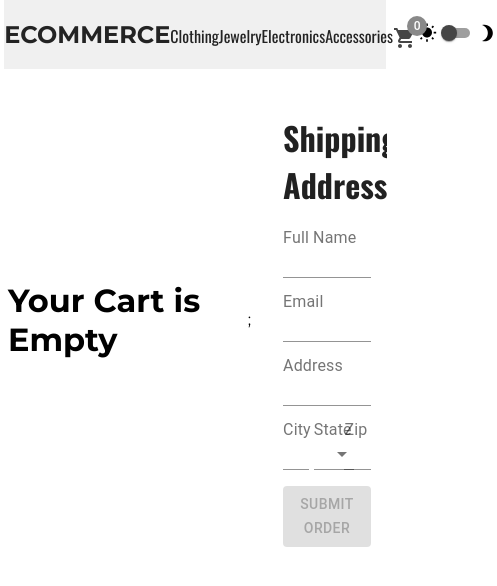
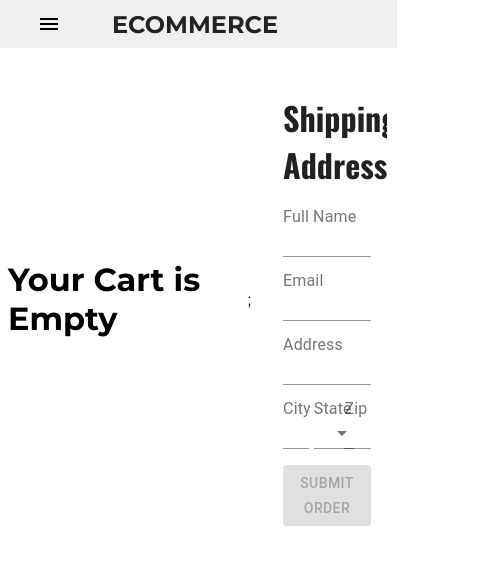
Before and after one commit to kblair40/ecommerce, a React (Create React App) app: page /checkout in a window 390 px wide. Shown: the top 586 px of the page, 497 px wide, since content can reach past the window. Built offline with nearby package versions, Linux system fonts and the light colour scheme.

Commit message:
Add SmallNavbar - hidden on xsDown

```diff
--- a/src/App.js
+++ b/src/App.js
@@ -4,7 +4,8 @@ import withStyles from "@material-ui/core/styles/withStyles";
 import Home from "./pages/Home";
 import Checkout from "./pages/Checkout";
 import Navbar from "./components/Navbar/Navbar";
-import Products from "./components/Products";
+// import Products from "./components/Products";
+import Products from "./components/Products/Products";
 
 // TODO
 // 1.  When user clicks add to cart, snackbar should show up confirming success
--- a/src/components/Navbar/Navbar.js
+++ b/src/components/Navbar/Navbar.js
@@ -2,12 +2,15 @@ import React from "react";
 import makeStyles from "@material-ui/core/styles/makeStyles";
 import ShoppingCartIcon from "@material-ui/icons/ShoppingCart";
 import Badge from "@material-ui/core/Badge";
+import Hidden from "@material-ui/core/Hidden";
+
 import { NavLink } from "react-router-dom";
 import { useSelector } from "react-redux";
 
+import SmallNavbar from "./SmallNavbar";
 import NavIcons from "./NavIcons";
 
-const useStyles = makeStyles({
+const useStyles = makeStyles((theme) => ({
   navbarContainer: {
     display: "flex",
     justifyContent: "space-evenly",
@@ -17,23 +20,44 @@ const useStyles = makeStyles({
     bottom: ".5rem",
     right: "1%",
     width: "102%",
-    // zIndex: 20,
+    zIndex: 10,
+    minWidth: "330px",
+    [theme.breakpoints.down("xs")]: {
+      position: "relative",
+      width: "108%",
+      right: "4%",
+      justifyContent: "center",
+      padding: "0 1.5rem",
+    },
+  },
+  smallNav: {
+    position: "absolute",
+    left: "2rem",
   },
   navbarLogo: {
     fontFamily: "Montserrat, sans-serif",
     textDecoration: "none",
+    margin: ".3rem 0",
     color: "#232323",
+    fontSize: "2rem",
     "&:visited": {
       color: "#232323",
+    },
+    [theme.breakpoints.down("xs")]: {
+      fontSize: "1.5rem",
     },
   },
   navbarLinks: {
     fontFamily: "Oswald, sans-serif",
     textDecoration: "none",
+    fontSize: "1.3rem",
     padding: 0,
     color: "#232323",
     "&:visited": {
       color: "#232323",
+    },
+    [theme.breakpoints.down("xs")]: {
+      fontSize: "1rem",
     },
   },
   badgeRoot: {
@@ -43,16 +67,23 @@ const useStyles = makeStyles({
     background: "transparent",
     color: "#454545",
   },
-});
+}));
 
 const Navbar = () => {
   const classes = useStyles();
   const totalItemsInCart = useSelector((state) => state.cart.totalQuantity);
   return (
     <nav className={classes.navbarContainer}>
+      <Hidden mdUp>
+        <div className={classes.smallNav}>
+          <SmallNavbar />
+        </div>
+      </Hidden>
       <NavLink className={classes.navbarLogo} to="/home">
         <h1 className={classes.navbarLogo}>ECOMMERCE</h1>
       </NavLink>
+
+      <Hidden smDown>
         <NavLink className={classes.navbarLinks} to="/clothing">
           Clothing
         </NavLink>
@@ -80,6 +111,7 @@ const Navbar = () => {
           </Badge>
         </NavLink>
         <NavIcons />
+      </Hidden>
     </nav>
   );
 };
--- /dev/null
+++ b/src/components/Navbar/SmallNavbar.js
@@ -0,0 +1,86 @@
+import React from "react";
+import { makeStyles, useTheme } from "@material-ui/core/styles";
+import Drawer from "@material-ui/core/Drawer";
+import Divider from "@material-ui/core/Divider";
+import IconButton from "@material-ui/core/IconButton";
+import MenuIcon from "@material-ui/icons/Menu";
+import ChevronLeftIcon from "@material-ui/icons/ChevronLeft";
+
+const drawerWidth = "50%";
+
+const useStyles = makeStyles((theme) => ({
+  root: {
+    display: "flex",
+  },
+  drawer: {
+    width: drawerWidth,
+    flexShrink: 0,
+  },
+  drawerHeader: {
+    display: "flex",
+    width: "100%",
+    jusfifyContent: "flex-end",
+    background: "rgba(0,0,0,.2)",
+    position: "relative",
+    height: "3rem", // DELETE
+  },
+  drawerPaper: {
+    width: drawerWidth,
+  },
+  closeIcon: {
+    position: "absolute",
+    top: "-.3rem",
+    // left: "550%",
+    left: "70%",
+  },
+}));
+
+const SmallNavbar = () => {
+  const classes = useStyles();
+  const [open, setOpen] = React.useState(false);
+
+  const handleDrawerOpen = () => {
+    setOpen(true);
+  };
+
+  const handleDrawerClose = () => {
+    setOpen(false);
+  };
+
+  return (
+    <div className={classes.root}>
+      {/* <CssBaseline /> */}
+
+      {/* Need this for handling drawer open and close */}
+      <IconButton
+        color="inherit"
+        aria-label="open drawer"
+        onClick={handleDrawerOpen}
+        edge="end"
+      >
+        <MenuIcon />
+      </IconButton>
+
+      <Drawer
+        className={classes.drawer}
+        variant="persistent"
+        anchor="left"
+        open={open}
+        classes={{
+          paper: classes.drawerPaper,
+        }}
+      >
+        <div className={classes.drawerHeader}>
+          <IconButton className={classes.closeIcon} onClick={handleDrawerClose}>
+            <ChevronLeftIcon fontSize="large" />
+          </IconButton>
+        </div>
+        <Divider />
+
+        <Divider />
+      </Drawer>
+    </div>
+  );
+};
+
+export default SmallNavbar;
--- a/src/components/AddToCartButton.js
+++ b/src/components/Products/AddToCartButton.js
@@ -19,10 +19,10 @@ const styles = {
   },
 };
 
-const AddToCartButton = ({ classes, handleAddItemtoCart }) => {
+const AddToCartButton = ({ classes, handleProductClick }) => {
   return (
     <Button
-      onClick={handleAddItemtoCart}
+      onClick={handleProductClick}
       classes={{ root: classes.btnRoot }}
       variant="outlined"
     >
--- a/src/components/Product.js
+++ b/src/components/Products/Product.js
@@ -6,8 +6,8 @@ import { useDispatch } from "react-redux";
 import ReactImageMagnify from "react-image-magnify";
 
 import AddToCartButton from "./AddToCartButton";
-import { cartActions } from "../store/cartSlice";
-import { BREAKPOINTS } from "../constants";
+import { cartActions } from "../../store/cartSlice";
+import { BREAKPOINTS } from "../../constants";
 
 const useStyles = makeStyles((theme) => ({
   cardTitle: {
@@ -53,7 +53,7 @@ const useStyles = makeStyles((theme) => ({
       width: "22%",
     },
     [theme.breakpoints.up("lg")]: {
-      width: "16%", // test this on external monitor
+      width: "18%", // test this on external monitor
     },
   },
 }));
@@ -83,23 +83,26 @@ const Product = ({
     );
   };
 
-  const handleAddItemtoCart = () => {
-    dispatch(
-      cartActions.addToCart({
-        chosenSize: undefined,
-        id,
-        title,
-        price,
-        description,
-        category,
-        image,
-        needsSizes,
-      })
-    );
-  };
+  // const handleAddItemtoCart = () => {
+  //   dispatch(
+  //     cartActions.addToCart({
+  //       chosenSize: undefined,
+  //       id,
+  //       title,
+  //       price,
+  //       description,
+  //       category,
+  //       image,
+  //       needsSizes,
+  //     })
+  //   );
+  // };
+
   return (
     <Card classes={{ root: classes.cardRoot }}>
-      <p className={classes.cardTitle}>{title}</p>
+      <p onClick={handleProductClick} className={classes.cardTitle}>
+        {title}
+      </p>
 
       <ReactImageMagnify
         {...{
@@ -123,7 +126,8 @@ const Product = ({
         <div className={classes.price}>${price.toFixed(2)}</div>
       </CardContent>
       <CardActions classes={{ root: classes.actionsRoot }}>
-        <AddToCartButton handleAddItemtoCart={handleAddItemtoCart} />
+        <AddToCartButton handleProductClick={handleClick} />
+        {/* <AddToCartButton handleAddItemtoCart={handleAddItemtoCart} /> */}
       </CardActions>
     </Card>
   );
--- a/src/components/ProductDialog.js
+++ b/src/components/Products/ProductDialog.js
@@ -6,8 +6,8 @@ import DialogContent from "@material-ui/core/DialogContent";
 import DialogContentText from "@material-ui/core/DialogContentText";
 import DialogTitle from "@material-ui/core/DialogTitle";
 import { useSelector, useDispatch } from "react-redux";
-import { productDialogActions } from "../store/productDialogSlice";
-import { cartActions } from "../store/cartSlice";
+import { productDialogActions } from "../../store/productDialogSlice";
+import { cartActions } from "../../store/cartSlice";
 import makeStyles from "@material-ui/core/styles/makeStyles";
 import SizesSelect from "./SizesSelect";
 
@@ -29,6 +29,9 @@ const useStyles = makeStyles({
   },
   productImage: {
     maxWidth: "60%",
+  },
+  titleRoot: {
+    textAlign: "center",
   },
 });
 
@@ -62,13 +65,14 @@ const ProductDialog = () => {
 
   return (
     <Dialog open={isOpen} onClose={handleClose}>
-      <DialogTitle style={{ textAlign: "center" }}>{title}</DialogTitle>
+      {/* style={{ textAlign: "center" }} */}
+      <DialogTitle classes={{ root: classes.titleRoot }}>{title}</DialogTitle>
       <DialogContent>
+        {needsSizes && <SizesSelect />}
         <div className={classes.imageContainer}>
           <img className={classes.productImage} src={`${image}`} alt={title} />
         </div>
         <DialogContentText>{description}</DialogContentText>
-        {needsSizes && <SizesSelect />}
       </DialogContent>
       <DialogActions classes={{ root: classes.dialogActionsRoot }}>
         <Button
--- a/src/components/Products.js
+++ b/src/components/Products/Products.js
@@ -6,14 +6,14 @@ import makeStyles from "@material-ui/core/styles/makeStyles";
 
 import Product from "./Product";
 import ProductDialog from "./ProductDialog";
-import { productDialogActions } from "../store/productDialogSlice";
-import { PRODUCTS } from "../constants";
+import { productDialogActions } from "../../store/productDialogSlice";
+import { PRODUCTS } from "../../constants";
 
 const useStyles = makeStyles({
   productsContainer: {
     display: "flex",
     flexWrap: "wrap",
-    marginTop: "6rem",
+    // marginTop: "2rem",
   },
 });
 
--- a/src/components/SizesSelect.js
+++ b/src/components/Products/SizesSelect.js
@@ -3,13 +3,14 @@ import Button from "@material-ui/core/Button";
 import ButtonGroup from "@material-ui/core/ButtonGroup";
 import { makeStyles } from "@material-ui/core/styles";
 import { useDispatch, useSelector } from "react-redux";
-import { cartActions } from "../store/cartSlice";
+import { cartActions } from "../../store/cartSlice";
 
 const useStyles = makeStyles((theme) => ({
   root: {
     display: "flex",
     flexDirection: "column",
     alignItems: "center",
+    margin: "-.5rem 0 1rem 0",
   },
   sizeBtnActive: {
     background: "rgba(0,0,0,0.3)",
--- a/src/constants.js
+++ b/src/constants.js
@@ -98,16 +98,6 @@ export const PRODUCTS = [
       "Easy upgrade for faster boot up, shutdown, application load and response (As compared to 5400 RPM SATA 2.5” hard drive; Based on published specifications and internal benchmarking tests using PCMark vantage scores) Boosts burst write performance, making it ideal for typical PC workloads The perfect balance of performance and reliability Read/write speeds of up to 535MB/s/450MB/s (Based on internal testing; Performance may vary depending upon drive capacity, host device, OS and application.)",
     category: "electronics",
     image: "https://fakestoreapi.com/img/61U7T1koQqL._AC_SX679_.jpg",
-    needsSizes: false,
-  },
-  {
-    id: "IRPF579",
-    title: "Silicon 256GB SSD NAND SATA III",
-    price: 109,
-    description:
-      "3D NAND flash are applied to deliver high transfer speeds Remarkable transfer speeds that enable faster bootup and improved overall system performance. The advanced SLC Cache Technology allows performance boost and longer lifespan 7mm slim design suitable for Ultrabooks and Ultra-slim notebooks. Supports TRIM command, Garbage Collection technology, RAID, and ECC (Error Checking & Correction) to provide the optimized performance and enhanced reliability.",
-    category: "electronics",
-    image: "https://fakestoreapi.com/img/71kWymZ+c+L._AC_SX679_.jpg",
     needsSizes: false,
   },
   {
```
Lines whose indentation alone changed are shown as unchanged.
